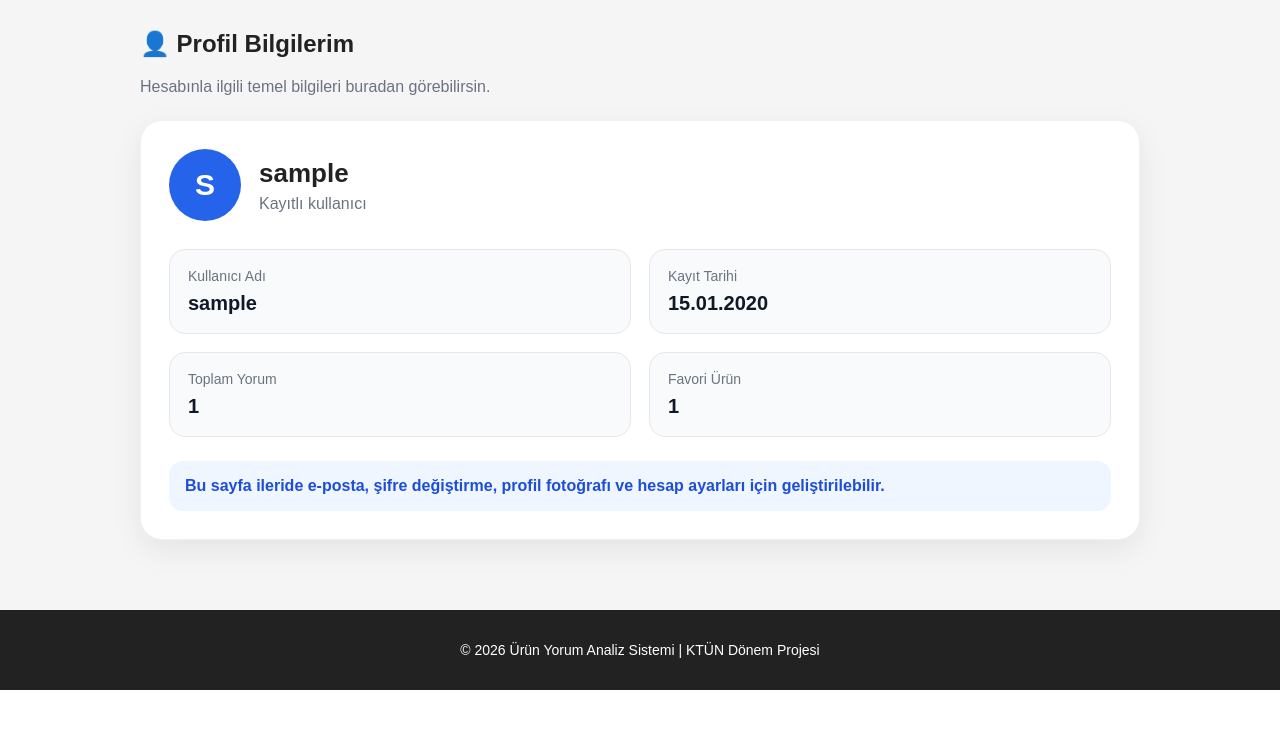
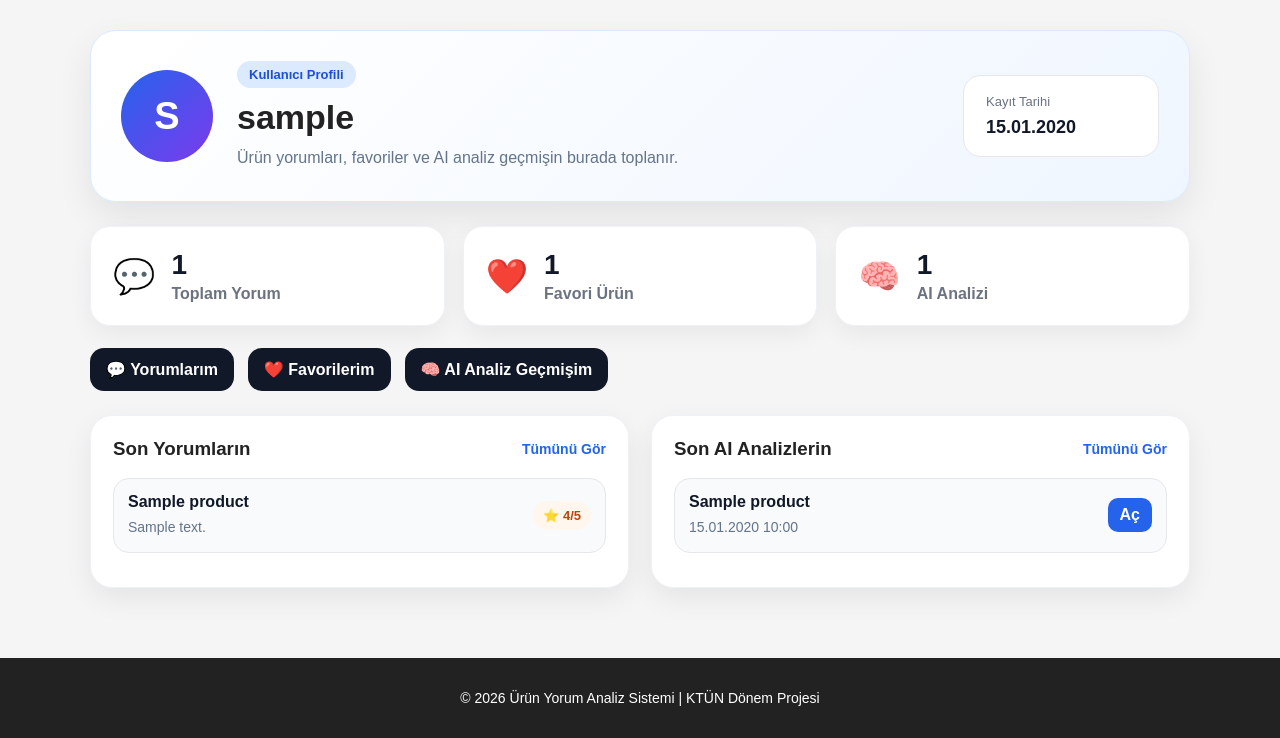
Before and after one commit to enesunsal33/urun-yorum-analiz, a FastAPI app: page /profile in a window 1280 px wide. Shown: the part 202-940 px from the top of the page. Before the commit the page ends 892 px from the top, so only its background shows below. Run offline with FastAPI, Linux system fonts and the light colour scheme; the visitor is signed in with stand-in values (Sample User, id 1); tables that the repository leaves empty hold one stand-in row (values such as "Sample post").

Commit message:
Improve profile dashboard and move AI analysis section

```diff
--- a/main.py
+++ b/main.py
@@ -632,6 +632,30 @@ def profile_page(request: Request):
         .count()
     )
 
+    analysis_count = (
+        db.query(models.AnalysisHistory)
+        .filter(models.AnalysisHistory.user_id == current_user.id)
+        .count()
+    )
+
+    recent_comments = (
+        db.query(models.Comment)
+        .options(joinedload(models.Comment.product))
+        .filter(models.Comment.user_id == current_user.id)
+        .order_by(models.Comment.created_at.desc())
+        .limit(3)
+        .all()
+    )
+
+    recent_analyses = (
+        db.query(models.AnalysisHistory)
+        .options(joinedload(models.AnalysisHistory.product))
+        .filter(models.AnalysisHistory.user_id == current_user.id)
+        .order_by(models.AnalysisHistory.created_at.desc())
+        .limit(3)
+        .all()
+    )
+
     db.close()
 
     return templates.TemplateResponse(
@@ -640,7 +664,10 @@ def profile_page(request: Request):
         {
             "current_user": current_user,
             "comment_count": comment_count,
-            "favorite_count": favorite_count
+            "favorite_count": favorite_count,
+            "analysis_count": analysis_count,
+            "recent_comments": recent_comments,
+            "recent_analyses": recent_analyses
         }
     )
 
--- a/static/style.css
+++ b/static/style.css
@@ -1070,3 +1070,213 @@ button:hover {
     gap: 12px;
     flex-wrap: wrap;
 }
+
+.profile-page {
+    max-width: 1100px;
+    margin: 0 auto;
+}
+
+.profile-hero {
+    display: flex;
+    align-items: center;
+    gap: 24px;
+    background: linear-gradient(135deg, #ffffff 0%, #eff6ff 100%);
+    border-radius: 26px;
+    padding: 30px;
+    box-shadow: 0 14px 35px rgba(0,0,0,0.08);
+    border: 1px solid #dbeafe;
+    margin-bottom: 24px;
+}
+
+.profile-avatar.big {
+    width: 92px;
+    height: 92px;
+    font-size: 38px;
+    background: linear-gradient(135deg, #2563eb, #7c3aed);
+}
+
+.profile-hero-info {
+    flex: 1;
+}
+
+.profile-label {
+    display: inline-block;
+    background: #dbeafe;
+    color: #1d4ed8;
+    padding: 6px 12px;
+    border-radius: 999px;
+    font-size: 13px;
+    font-weight: 800;
+    margin-bottom: 10px;
+}
+
+.profile-hero-info h2 {
+    font-size: 34px;
+    margin: 0 0 8px 0;
+}
+
+.profile-hero-info p {
+    margin: 0;
+    color: #64748b;
+    line-height: 1.6;
+}
+
+.profile-date-box {
+    background: white;
+    border-radius: 18px;
+    padding: 18px 22px;
+    border: 1px solid #e5e7eb;
+    min-width: 150px;
+}
+
+.profile-date-box span {
+    display: block;
+    color: #6b7280;
+    font-size: 13px;
+    margin-bottom: 8px;
+}
+
+.profile-date-box strong {
+    font-size: 18px;
+    color: #111827;
+}
+
+.profile-stats-grid {
+    display: grid;
+    grid-template-columns: repeat(3, 1fr);
+    gap: 18px;
+    margin-bottom: 22px;
+}
+
+.profile-stat-card {
+    display: flex;
+    align-items: center;
+    gap: 16px;
+    background: white;
+    border-radius: 20px;
+    padding: 22px;
+    box-shadow: 0 8px 24px rgba(0,0,0,0.06);
+    border: 1px solid #eef2f7;
+}
+
+.profile-stat-card span {
+    font-size: 34px;
+}
+
+.profile-stat-card strong {
+    display: block;
+    font-size: 28px;
+    color: #111827;
+}
+
+.profile-stat-card p {
+    margin: 4px 0 0 0;
+    color: #6b7280;
+    font-weight: 600;
+}
+
+.profile-actions {
+    display: flex;
+    gap: 14px;
+    flex-wrap: wrap;
+    margin-bottom: 24px;
+}
+
+.profile-actions a {
+    background: #111827;
+    color: white;
+    text-decoration: none;
+    padding: 12px 16px;
+    border-radius: 14px;
+    font-weight: 700;
+    transition: 0.25s;
+}
+
+.profile-actions a:hover {
+    transform: translateY(-2px);
+    background: #2563eb;
+}
+
+.profile-dashboard-grid {
+    display: grid;
+    grid-template-columns: repeat(2, 1fr);
+    gap: 22px;
+}
+
+.profile-panel {
+    background: white;
+    border-radius: 22px;
+    padding: 22px;
+    box-shadow: 0 10px 28px rgba(0,0,0,0.07);
+    border: 1px solid #eef2f7;
+}
+
+.profile-panel-header {
+    display: flex;
+    justify-content: space-between;
+    gap: 12px;
+    align-items: center;
+    margin-bottom: 18px;
+}
+
+.profile-panel-header h3 {
+    margin: 0;
+}
+
+.profile-panel-header a {
+    text-decoration: none;
+    color: #2563eb;
+    font-weight: 700;
+    font-size: 14px;
+}
+
+.profile-mini-item {
+    display: flex;
+    justify-content: space-between;
+    gap: 14px;
+    align-items: center;
+    background: #f8fafc;
+    border-radius: 16px;
+    padding: 14px;
+    margin-bottom: 12px;
+    border: 1px solid #e5e7eb;
+}
+
+.profile-mini-item strong {
+    display: block;
+    margin-bottom: 6px;
+    color: #111827;
+}
+
+.profile-mini-item p {
+    margin: 0;
+    color: #64748b;
+    line-height: 1.5;
+    font-size: 14px;
+}
+
+.mini-rating {
+    white-space: nowrap;
+    background: #fff7ed;
+    color: #c2410c;
+    padding: 7px 10px;
+    border-radius: 999px;
+    font-size: 13px;
+    font-weight: 800;
+}
+
+.mini-link {
+    text-decoration: none;
+    background: #2563eb;
+    color: white;
+    padding: 8px 12px;
+    border-radius: 10px;
+    font-weight: 700;
+}
+
+.profile-empty-text {
+    color: #6b7280;
+    background: #f8fafc;
+    padding: 16px;
+    border-radius: 14px;
+}
--- a/templates/profile.html
+++ b/templates/profile.html
@@ -2,31 +2,22 @@
 
 {% block content %}
 
-<div class="page-container">
-    <h2>👤 Profil Bilgilerim</h2>
-    <p class="page-description">
-        Hesabınla ilgili temel bilgileri buradan görebilirsin.
-    </p>
+<div class="profile-page">
 
-    <div class="profile-card">
-        <div class="profile-header">
-            <div class="profile-avatar">
+    <div class="profile-hero">
+        <div class="profile-avatar big">
             {{ current_user.username[0]|upper }}
         </div>
 
-            <div>
-                <h3>{{ current_user.username }}</h3>
-                <p>Kayıtlı kullanıcı</p>
-            </div>
+        <div class="profile-hero-info">
+            <span class="profile-label">Kullanıcı Profili</span>
+            <h2>{{ current_user.username }}</h2>
+            <p>
+                Ürün yorumları, favoriler ve AI analiz geçmişin burada toplanır.
+            </p>
         </div>
 
-        <div class="profile-info-grid">
-            <div class="profile-info-box">
-                <span>Kullanıcı Adı</span>
-                <strong>{{ current_user.username }}</strong>
-            </div>
-
-            <div class="profile-info-box">
+        <div class="profile-date-box">
             <span>Kayıt Tarihi</span>
             <strong>
                 {% if current_user.created_at %}
@@ -36,22 +27,94 @@
                 {% endif %}
             </strong>
         </div>
-
-            <div class="profile-info-box">
-                <span>Toplam Yorum</span>
-                <strong>{{ comment_count }}</strong>
     </div>
 
-            <div class="profile-info-box">
-                <span>Favori Ürün</span>
-                <strong>{{ favorite_count }}</strong>
+    <div class="profile-stats-grid">
+        <div class="profile-stat-card">
+            <span>💬</span>
+            <div>
+                <strong>{{ comment_count }}</strong>
+                <p>Toplam Yorum</p>
             </div>
         </div>
 
-        <div class="profile-note">
-            Bu sayfa ileride e-posta, şifre değiştirme, profil fotoğrafı ve hesap ayarları için geliştirilebilir.
+        <div class="profile-stat-card">
+            <span>❤️</span>
+            <div>
+                <strong>{{ favorite_count }}</strong>
+                <p>Favori Ürün</p>
+            </div>
+        </div>
+
+        <div class="profile-stat-card">
+            <span>🧠</span>
+            <div>
+                <strong>{{ analysis_count }}</strong>
+                <p>AI Analizi</p>
             </div>
         </div>
     </div>
 
+    <div class="profile-actions">
+        <a href="/my-comments">💬 Yorumlarım</a>
+        <a href="/favorites">❤️ Favorilerim</a>
+        <a href="/analysis-history">🧠 AI Analiz Geçmişim</a>
+    </div>
+
+    <div class="profile-dashboard-grid">
+
+        <div class="profile-panel">
+            <div class="profile-panel-header">
+                <h3>Son Yorumların</h3>
+                <a href="/my-comments">Tümünü Gör</a>
+            </div>
+
+            {% if recent_comments %}
+                {% for comment in recent_comments %}
+                <div class="profile-mini-item">
+                    <div>
+                        <strong>{{ comment.product.name }}</strong>
+                        <p>{{ comment.content[:90] }}{% if comment.content|length > 90 %}...{% endif %}</p>
+                    </div>
+
+                    {% if comment.rating %}
+                    <span class="mini-rating">⭐ {{ comment.rating }}/5</span>
+                    {% endif %}
+                </div>
+                {% endfor %}
+            {% else %}
+                <p class="profile-empty-text">Henüz yorum yapmadın.</p>
+            {% endif %}
+        </div>
+
+        <div class="profile-panel">
+            <div class="profile-panel-header">
+                <h3>Son AI Analizlerin</h3>
+                <a href="/analysis-history">Tümünü Gör</a>
+            </div>
+
+            {% if recent_analyses %}
+                {% for item in recent_analyses %}
+                <div class="profile-mini-item">
+                    <div>
+                        <strong>{{ item.product.name }}</strong>
+                        <p>
+                            {% if item.created_at %}
+                                {{ item.created_at.strftime("%d.%m.%Y %H:%M") }}
+                            {% endif %}
+                        </p>
+                    </div>
+
+                    <a href="/product/{{ item.product.id }}" class="mini-link">Aç</a>
+                </div>
+                {% endfor %}
+            {% else %}
+                <p class="profile-empty-text">Henüz AI analizi yapmadın.</p>
+            {% endif %}
+        </div>
+
+    </div>
+
+</div>
+
 {% endblock %}
```
Also changed, not shown: templates/product_detail.html (+44 -44 lines). Lines whose indentation alone changed are shown as unchanged.
